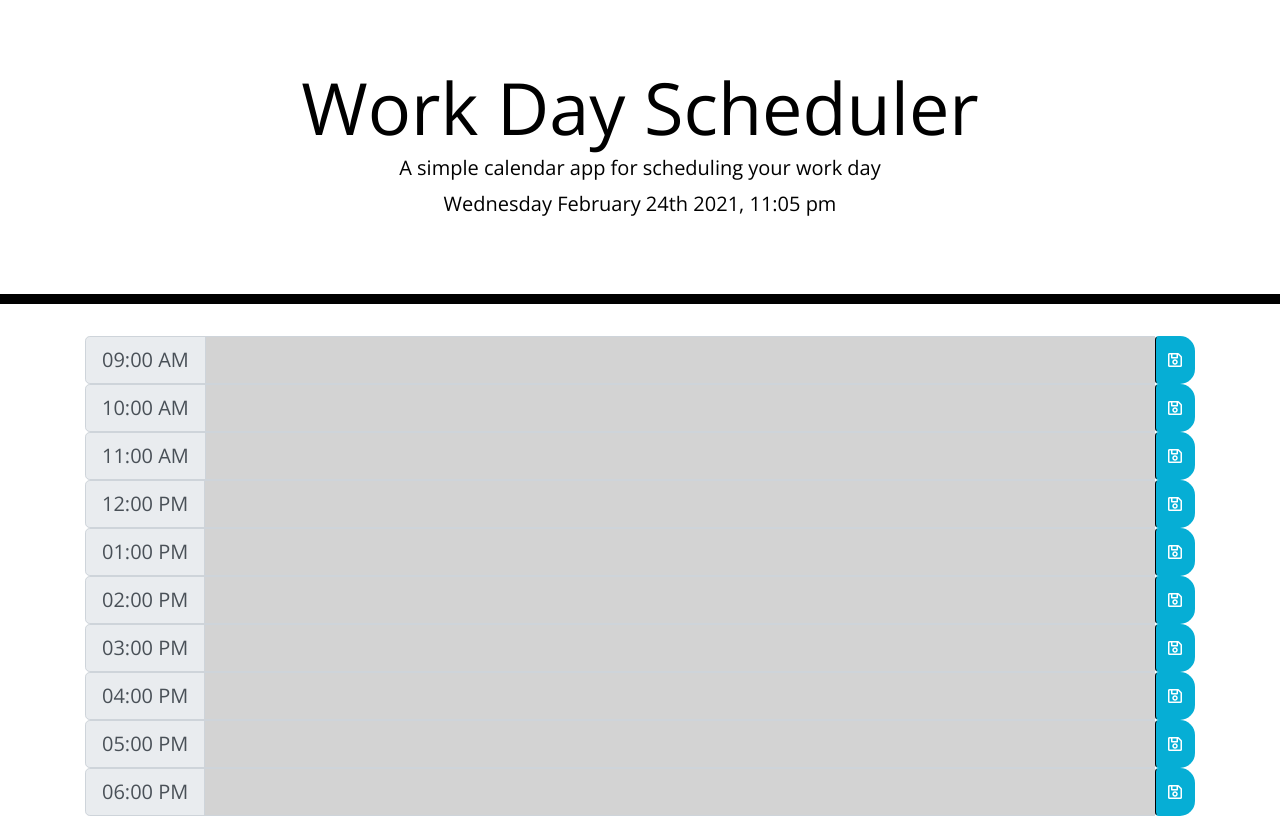
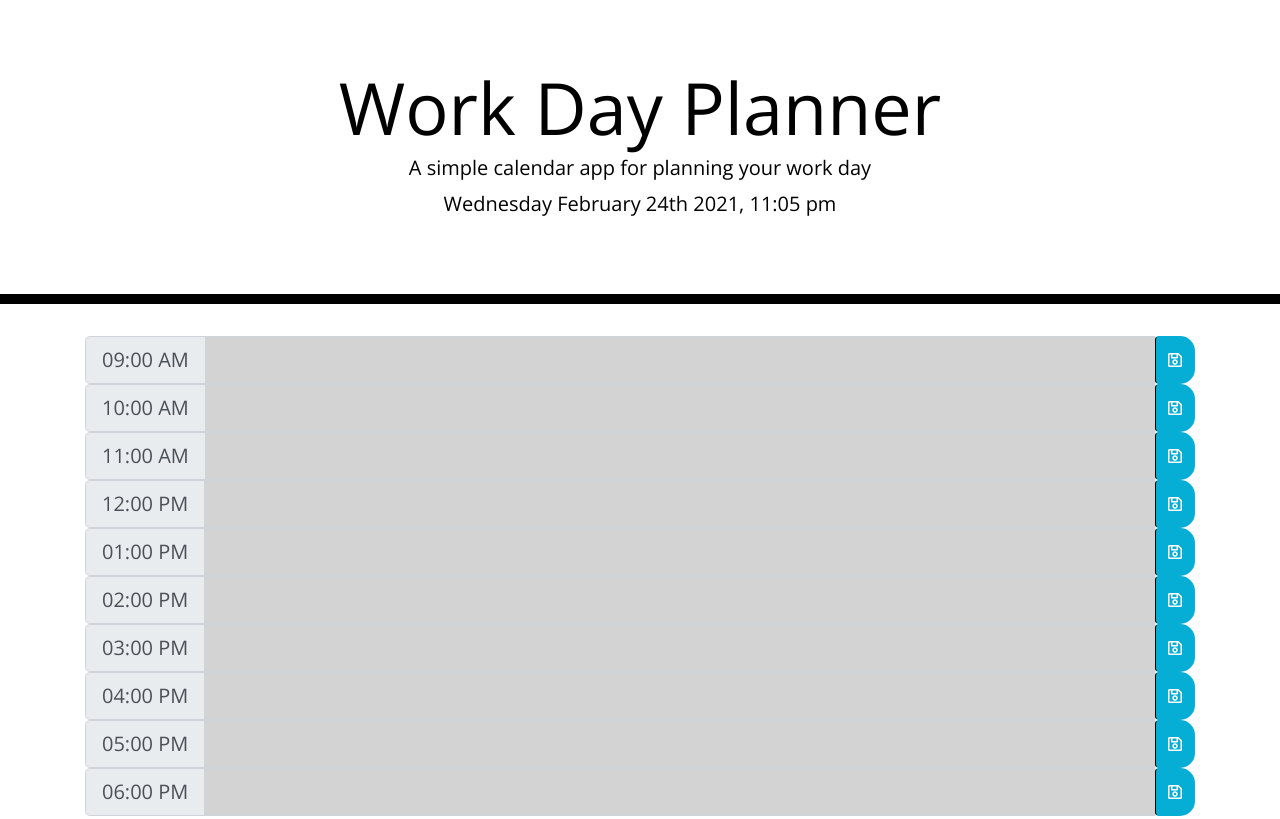
Before and after one commit to NeelS109/Day-Planner, a plain HTML site: page index.html in a window 1280 px wide. Shown: the top 819 px of the page. Drawn offline with nearby package versions, Linux system fonts and the light colour scheme.

Commit message:
changed name of title

```diff
--- a/index.html
+++ b/index.html
@@ -19,18 +19,17 @@
       rel="stylesheet"
     />
     <link rel="stylesheet" href="style.css" />
-    <title>Work Day Scheduler</title>
+    <title>Work Day Planner</title>
   </head>
 
   <body>
     <header class="jumbotron">
-      <h1 class="display-3">Work Day Scheduler</h1>
-      <p class="lead">A simple calendar app for scheduling your work day</p>
+      <h1 class="display-3">Work Day Planner</h1>
+      <p class="lead">A simple calendar app for planning your work day</p>
       <p id="currentDay" class="lead"></p>
     </header>
     <div class="container">
-      <!-- Timeblocks go here -->
-      <!-- 9AM blocks-->
+      <!-- 9AM block-->
       <div class="input-group input-group-lg" data-hour="9">
         <div class="input-group-prepend">
             <!-- time-block class -->
@@ -40,7 +39,7 @@
          <!-- responsive save button using favacon -->
         <button class="btn saveBtn"><i class="far fa-save"></i></button>
       </div>
-      <!-- 10AM blocks  -->
+      <!-- 10AM block  -->
       <div class="input-group input-group-lg" data-hour="10">
         <div class="input-group-prepend">
             <!-- time-block Class  -->
@@ -50,7 +49,7 @@
         <!-- responsive save button using favacon -->
         <button class="btn saveBtn"><i class="far fa-save"></i></button>
       </div>
-      <!-- 11AM blocks  -->
+      <!-- 11AM block  -->
       <div class="input-group input-group-lg" data-hour="11">
         <div class="input-group-prepend">
             <!-- time-block Class  -->
@@ -60,7 +59,7 @@
         <!-- responsive save button using favacon -->
         <button class="btn saveBtn"><i class="far fa-save"></i></button>
       </div>
-       <!-- 12AM blocks  -->
+       <!-- 12AM block  -->
        <div class="input-group input-group-lg" data-hour="12">
         <div class="input-group-prepend">
             <!-- time-block Class  -->
@@ -70,7 +69,7 @@
         <!-- responsive save button using favacon -->
         <button class="btn saveBtn"><i class="far fa-save"></i></button>
       </div>
-       <!-- 1PM blocks  -->
+       <!-- 1PM block  -->
        <div class="input-group input-group-lg" data-hour="1">
         <div class="input-group-prepend">
             <!-- time-block Class  -->
@@ -80,7 +79,7 @@
         <!-- responsive save button using favacon -->
         <button class="btn saveBtn"><i class="far fa-save"></i></button>
       </div>
-       <!-- 2PM blocks  -->
+       <!-- 2PM block  -->
        <div class="input-group input-group-lg" data-hour="2">
         <div class="input-group-prepend">
             <!-- time-block Class  -->
@@ -90,7 +89,7 @@
         <!-- responsive save button using favacon -->
         <button class="btn saveBtn"><i class="far fa-save"></i></button>
       </div>
-       <!-- 3PM blocks  -->
+       <!-- 3PM block  -->
        <div class="input-group input-group-lg" data-hour="3">
         <div class="input-group-prepend">
             <!-- time-block Class  -->
@@ -100,7 +99,7 @@
         <!-- responsive save button using favacon -->
         <button class="btn saveBtn"><i class="far fa-save"></i></button>
       </div>
-       <!-- 4PM blocks  -->
+       <!-- 4PM block  -->
        <div class="input-group input-group-lg" data-hour="4">
         <div class="input-group-prepend">
             <!-- time-block Class  -->
@@ -110,7 +109,7 @@
         <!-- responsive save button using favacon -->
         <button class="btn saveBtn"><i class="far fa-save"></i></button>
       </div>
-       <!-- 5PM blocks  -->
+       <!-- 5PM block  -->
        <div class="input-group input-group-lg" data-hour="5">
         <div class="input-group-prepend">
             <!-- time-block Class  -->
@@ -120,7 +119,7 @@
         <!-- responsive save button using favacon -->
         <button class="btn saveBtn"><i class="far fa-save"></i></button>
       </div>
-       <!-- 6PM blocks  -->
+       <!-- 6PM block -->
        <div class="input-group input-group-lg" data-hour="6">
         <div class="input-group-prepend">
             <!-- time-block Class  -->
```
